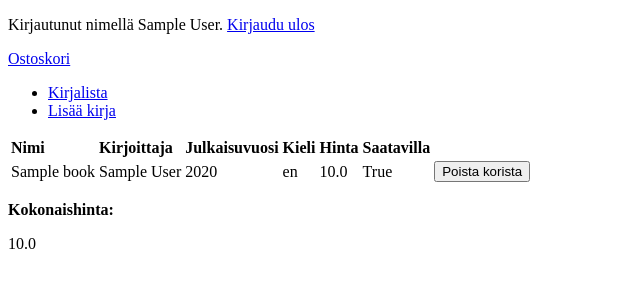
After one commit to MikkoLipsanen/Kirjakauppa_Tsoha2019, a Flask app: page /cart in a window 1280 px wide. The commit adds this page. Shown: the top 300 px of the page, without its empty margins (0-640 px from the left). Run offline with Flask 2, Linux system fonts and the light colour scheme; a user stored in the database is signed in; tables that the repository leaves empty hold one stand-in row (values such as "Sample post").

Commit message:
Ostoskori-ominaisuus

```diff
--- a/application/__init__.py
+++ b/application/__init__.py
@@ -24,6 +24,9 @@ from application.books import views
 from application.auth import models
 from application.auth import views
 
+from application.cart import models
+from application.cart import views
+
 # kirjautuminen
 from application.auth.models import User
 from os import urandom
--- a/application/auth/models.py
+++ b/application/auth/models.py
@@ -1,4 +1,5 @@
 from application import db
+from sqlalchemy.orm import relationship
 
 class User(db.Model):
 
@@ -14,6 +15,8 @@ class User(db.Model):
     address = db.Column(db.String(200), nullable=False)
     username = db.Column(db.String(144), nullable=False)
     password = db.Column(db.String(144), nullable=False)
+
+    books = db.relationship("Book", secondary="shopping_cart")
 
     def __init__(self, name, e_mail, address, username, password):
         self.name = name
--- a/application/books/models.py
+++ b/application/books/models.py
@@ -1,4 +1,5 @@
 from application import db
+from sqlalchemy.orm import relationship
 
 class Book(db.Model):
     id = db.Column(db.Integer, primary_key=True)
@@ -9,6 +10,8 @@ class Book(db.Model):
     price = db.Column(db.Float, nullable=False)
     available = db.Column(db.Boolean, nullable=False)
 
+    account = db.relationship("User", secondary="shopping_cart")
+
     def __init__(self, title, author, year, language, price, available):
         self.title = title
         self.author = author
--- a/application/books/views.py
+++ b/application/books/views.py
@@ -85,7 +85,6 @@ def books_create():
 @app.route("/books/edit/", methods=["GET", "POST"])
 def books_edit():
     id = request.args.get("book_id")
-    print(id)
     book = Book.query.get(id)
     form = BookForm(obj=book)
     if request.method == 'POST' and form.validate():
--- /dev/null
+++ b/application/cart/forms.py
@@ -0,0 +1,14 @@
+from flask_wtf import FlaskForm
+from wtforms import Form, SelectField, StringField, IntegerField, DecimalField, BooleanField, validators
+
+class CartForm(FlaskForm):
+    title = StringField("Nimi", [validators.Length(min=2)])
+    author = StringField("Kirjoittaja", [validators.Length(min=2)])
+    year = IntegerField("Julkaisuvuosi", [validators.InputRequired()])
+    language = StringField("Kieli", [validators.Length(min=3)])
+    price = DecimalField("Hinta", [validators.InputRequired()])
+    available = BooleanField("Varastossa", default="checked")
+    total_price = DecimalField("Hinta", [validators.InputRequired()])
+
+    class Meta:
+        csrf = False
--- /dev/null
+++ b/application/cart/views.py
@@ -0,0 +1,42 @@
+from flask import redirect, render_template, request, url_for, flash
+from flask_login import login_required, current_user
+
+from application import app, db
+from application.books.models import Book
+from application.auth.models import User
+from application.cart.forms import CartForm
+
+@app.route("/cart", methods=['GET'])
+@login_required
+def cart_index():
+    user = User.query.get(current_user.get_id())
+    form = CartForm(request.form)
+    books = user.books
+    totalPrice = sum(Book.price for Book in books)
+    return render_template("cart/cart.html", books=books, sum=totalPrice, form=form)
+
+@app.route("/cart/add/")
+@login_required
+def cart_add():
+    id = request.args.get("book_id")
+    book = Book.query.get(id)
+    user = User.query.get(current_user.get_id())
+    user.books.append(book)
+
+    db.session.add(user)
+    db.session.commit()
+
+    return redirect(url_for("books_index"))
+
+@app.route("/cart/delete/<book_id>/", methods=["POST"])
+@login_required
+def cart_delete(book_id):
+    book = Book.query.get(book_id)
+    user = User.query.get(current_user.get_id())
+    user.books.remove(book)
+
+    db.session.add(user)
+    db.session.commit()
+    flash('{} poistettu ostoskorista'.format(book.title))
+
+    return redirect(url_for("cart_index"))
--- a/application/templates/books/book.html
+++ b/application/templates/books/book.html
@@ -30,5 +30,10 @@
         <a href="/books/edit?book_id={{request.args.get('book_id')}}">Muokkaa</a>
       </div>
     </td>
+    <td>
+      <div>
+        <a href="/cart/add?book_id={{request.args.get('book_id')}}">Lisää ostoskoriin</a>
+      </div>
+    </td>
 </div>
 {% endblock %}
--- /dev/null
+++ b/application/templates/cart/cart.html
@@ -0,0 +1,33 @@
+{% extends "layout.html" %}
+
+{% block body %}
+  <table>
+    <tr>
+      <th>Nimi</th>
+      <th>Kirjoittaja</th>
+      <th>Julkaisuvuosi</th>
+      <th>Kieli</th>
+      <th>Hinta</th>
+      <th>Saatavilla</th>
+    </tr>
+    {% for book in books %}
+    <tr>
+      <td>{{ book.title }}</a></td>
+      <td>{{ book.author }}</td>
+      <td>{{ book.year }}</td>
+      <td>{{ book.language }}</td>
+      <td>{{ book.price }}</td>
+      <td>{{ book.available }}</td>
+      <td>
+        <form method="POST" action="{{ url_for('cart_delete', book_id=book.id) }}">
+          <input type="submit" value="Poista korista" />
+        </form>
+      </td>
+    </tr>
+  {% endfor %}
+  </table>
+  <div>
+    <p><b>Kokonaishinta:</b></p>
+    <div>{{ sum }} </div>
+  </div>
+{% endblock %}
--- a/application/templates/layout.html
+++ b/application/templates/layout.html
@@ -14,6 +14,9 @@
     {% if current_user.is_authenticated %}
     <p>
 	    Kirjautunut nimellä {{ current_user.name }}. <a href="{{ url_for('auth_logout') }}">Kirjaudu ulos</a>
+    </p>
+    <p>
+      <a href="{{ url_for('cart_index') }}">Ostoskori</a>
     </p>
     {% else %}
     <ul>
```
Also changed, not shown: application/cart/models.py (added, +13 -0 lines), application/tasks.db (deleted).
